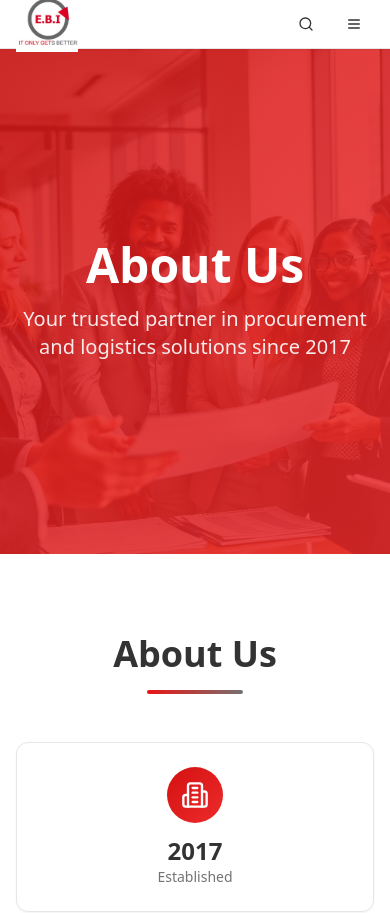
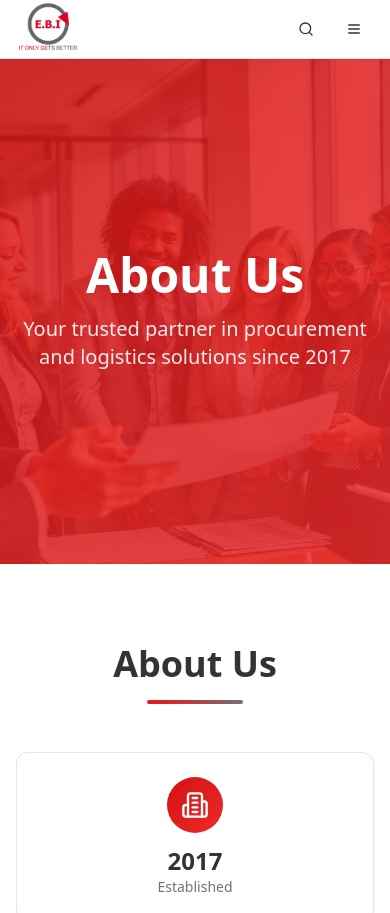
Before and after one commit to cynojine/portal-crafter-ai, a React (Vite) app: page /#/about in a window 390 px wide. Shown: the top 913 px of the page. Built offline with nearby package versions, Linux system fonts and the light colour scheme; the HTML template or start-up script is replaced by a standard one.

Commit message:
Increase header height for logo fit
Adjust header height from 48px to 58px to accommodate logo overflow; update related navigation to align with new header and ensure mobile menu matches new height.

```diff
--- a/src/components/Navigation.tsx
+++ b/src/components/Navigation.tsx
@@ -55,7 +55,7 @@ const Navigation = () => {
         className="fixed top-0 left-0 right-0 z-50 bg-background shadow-sm border-b"
       >
         <div className="container mx-auto px-4">
-          <div className="flex items-center justify-between h-[48px]">
+          <div className="flex items-center justify-between h-[58px]">
             <button
               onClick={scrollToTop}
               className="flex items-center gap-2 hover:opacity-80 transition-opacity"
@@ -103,7 +103,7 @@ const Navigation = () => {
             className="fixed inset-0 bg-background/80 backdrop-blur-sm"
             onClick={() => setIsMobileMenuOpen(false)}
           />
-          <div className="fixed top-16 left-0 right-0 bg-background border-b shadow-lg">
+          <div className="fixed top-[58px] left-0 right-0 bg-background border-b shadow-lg">
             <div className="container mx-auto px-4 py-4 flex flex-col gap-2">
               {navItems.map((item) => (
                 <Button
--- a/src/pages/AboutPage.tsx
+++ b/src/pages/AboutPage.tsx
@@ -14,7 +14,7 @@ const AboutPage = () => {
       <Navigation />
 
       {/* Hero Section */}
-      <section className="relative h-[60vh] flex items-center justify-center overflow-hidden mt-[48px]">
+      <section className="relative h-[60vh] flex items-center justify-center overflow-hidden mt-[58px]">
         <div className="absolute inset-0">
           <img
             src={teamImage}
--- a/src/pages/ServicesPage.tsx
+++ b/src/pages/ServicesPage.tsx
@@ -12,7 +12,7 @@ const ServicesPage = () => {
       <Navigation />
 
       {/* Hero Section */}
-      <section className="relative h-[60vh] flex items-center justify-center overflow-hidden mt-[48px]">
+      <section className="relative h-[60vh] flex items-center justify-center overflow-hidden mt-[58px]">
         <div className="absolute inset-0">
           <img
             src={logisticsHero}
```
